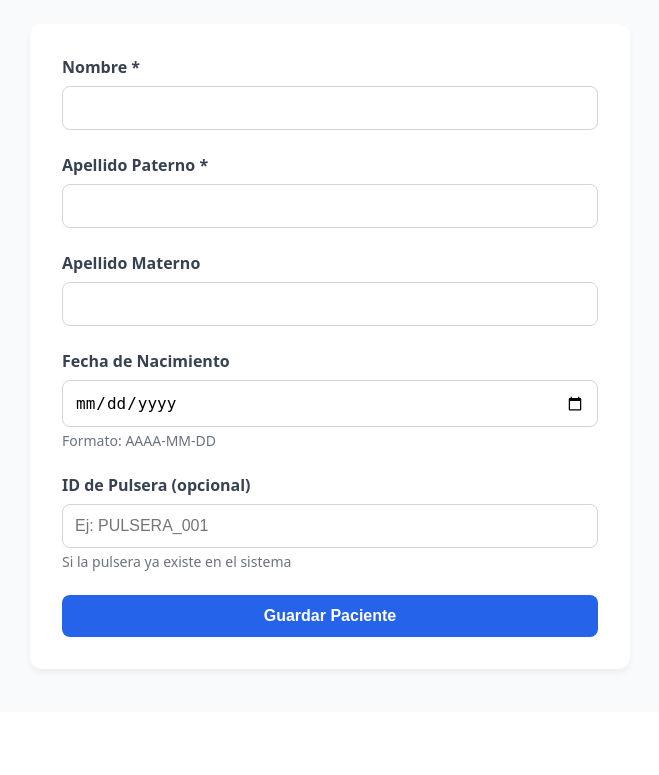
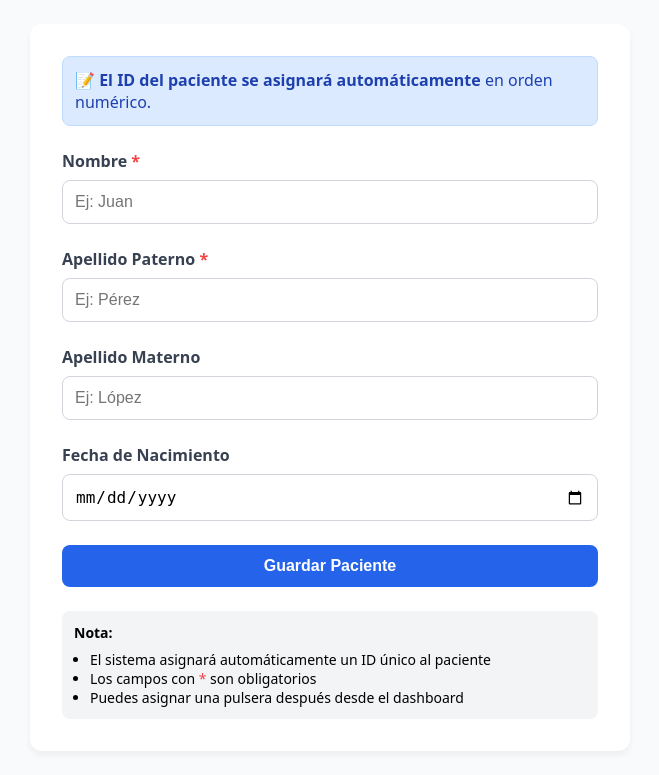
Before and after one commit to alliimv/VIDA-EN-MANO, a Flask app: page /agregar-paciente in a window 1280 px wide. Shown: the part 88-863 px from the top of the page, without its empty margins (310-969 px from the left). Before the commit the page ends 761 px from the top, so only its background shows below. Run offline with Flask 3, Linux system fonts and the light colour scheme; the visitor is signed in with stand-in values (Sample User, id 1); parts of the project's set-up code (start-up, migrations or seed data) failed here and were passed over; some libraries are stand-ins or nearby versions.

Commit message:
Verificar :)

```diff
--- a/api/index.py
+++ b/api/index.py
@@ -438,18 +438,17 @@ def agregar_paciente():
         apellido_paterno = request.form.get("apellido_paterno", "").strip()
         apellido_materno = request.form.get("apellido_materno", "").strip()
         fecha_nacimiento = request.form.get("fecha_nacimiento", "").strip()
-        id_pulsera = request.form.get("id_pulsera", "").strip()
 
         # Validaciones básicas
         if not nombre or not apellido_paterno:
             return render_template("agregar_paciente.html",
-                                error="Nombre y apellido paterno son obligatorios")
+                                   error="Nombre y apellido paterno son obligatorios")
 
         try:
             conn = get_connection()
             cur = conn.cursor()
 
-            # 1. Insertar el paciente
+            # Insertar el paciente - EL ID SE GENERA AUTOMÁTICAMENTE (SERIAL)
             cur.execute("""
                 INSERT INTO pacientes (nombre, apellido_paterno, apellido_materno, fecha_nacimiento)
                 VALUES (%s, %s, %s, %s)
@@ -457,32 +456,26 @@ def agregar_paciente():
             """, (nombre, apellido_paterno, apellido_materno, fecha_nacimiento or None))
 
             id_paciente = cur.fetchone()[0]
-
-            # 2. Si se proporcionó ID de pulsera, actualizar la relación
-            if id_pulsera:
-                cur.execute("""
-                    UPDATE pulseras
-                    SET id_paciente = %s
-                    WHERE id_pulsera = %s;
-                """, (id_paciente, id_pulsera))
-
             conn.commit()
             cur.close()
             conn.close()
 
-            # Redirigir al dashboard con mensaje de éxito
+            # Mensaje de éxito
             return redirect(url_for("dashboard"))
 
         except psycopg2.Error as e:
+            error_msg = str(e)
+            # Mensaje más amigable para errores comunes
+            if "pacientes_pkey" in error_msg:
+                error_msg = "Error: ID de paciente duplicado. El sistema asignará automáticamente un ID único."
+            elif "violates foreign key constraint" in error_msg:
+                error_msg = "Error: No se puede asignar la pulsera porque no existe en el sistema."
+
             return render_template("agregar_paciente.html",
-                                error=f"Error al guardar en la base de datos: {str(e)}")
+                                   error=f"Error al guardar paciente: {error_msg}")
 
     # Si es GET, mostrar el formulario vacío
     return render_template("agregar_paciente.html", username=session.get("username"))
-
-
-if __name__ == "__main__":
-    app.run(debug=True)
 
 
 # Ruta de prueba para verificar si el botón está funcionando
--- a/api/templates/agregar_paciente.html
+++ b/api/templates/agregar_paciente.html
@@ -96,10 +96,16 @@
             margin-bottom: 1rem;
             border: 1px solid #fecaca;
         }
-        .form-note {
-            font-size: 0.875rem;
-            color: #6b7280;
-            margin-top: 0.25rem;
+        .info-box {
+            background: #dbeafe;
+            color: #1e40af;
+            padding: 0.75rem;
+            border-radius: 0.5rem;
+            margin-bottom: 1.5rem;
+            border: 1px solid #bfdbfe;
+        }
+        .required {
+            color: #ef4444;
         }
     </style>
 </head>
@@ -122,40 +128,49 @@
 
 <main>
     <div class="form-card">
+        <div class="info-box">
+            📝 <strong>El ID del paciente se asignará automáticamente</strong> en orden numérico.
+        </div>
+
         {% if error %}
         <div class="error">{{ error }}</div>
         {% endif %}
 
         <form method="POST" action="{{ url_for('agregar_paciente') }}">
             <div class="form-group">
-                <label for="nombre">Nombre *</label>
-                <input type="text" id="nombre" name="nombre" required>
+                <label for="nombre">Nombre <span class="required">*</span></label>
+                <input type="text" id="nombre" name="nombre" required
+                       placeholder="Ej: Juan">
             </div>
 
             <div class="form-group">
-                <label for="apellido_paterno">Apellido Paterno *</label>
-                <input type="text" id="apellido_paterno" name="apellido_paterno" required>
+                <label for="apellido_paterno">Apellido Paterno <span class="required">*</span></label>
+                <input type="text" id="apellido_paterno" name="apellido_paterno" required
+                       placeholder="Ej: Pérez">
             </div>
 
             <div class="form-group">
                 <label for="apellido_materno">Apellido Materno</label>
-                <input type="text" id="apellido_materno" name="apellido_materno">
+                <input type="text" id="apellido_materno" name="apellido_materno"
+                       placeholder="Ej: López">
             </div>
 
             <div class="form-group">
                 <label for="fecha_nacimiento">Fecha de Nacimiento</label>
                 <input type="date" id="fecha_nacimiento" name="fecha_nacimiento">
-                <div class="form-note">Formato: AAAA-MM-DD</div>
-            </div>
-
-            <div class="form-group">
-                <label for="id_pulsera">ID de Pulsera (opcional)</label>
-                <input type="text" id="id_pulsera" name="id_pulsera" placeholder="Ej: PULSERA_001">
-                <div class="form-note">Si la pulsera ya existe en el sistema</div>
             </div>
 
             <button type="submit" class="btn-primary">Guardar Paciente</button>
         </form>
+
+        <div style="margin-top: 1.5rem; padding: 0.75rem; background: #f3f4f6; border-radius: 0.5rem; font-size: 0.875rem;">
+            <strong>Nota:</strong>
+            <ul style="margin: 0.5rem 0 0 1rem; padding: 0;">
+                <li>El sistema asignará automáticamente un ID único al paciente</li>
+                <li>Los campos con <span class="required">*</span> son obligatorios</li>
+                <li>Puedes asignar una pulsera después desde el dashboard</li>
+            </ul>
+        </div>
     </div>
 </main>
 </body>
```
